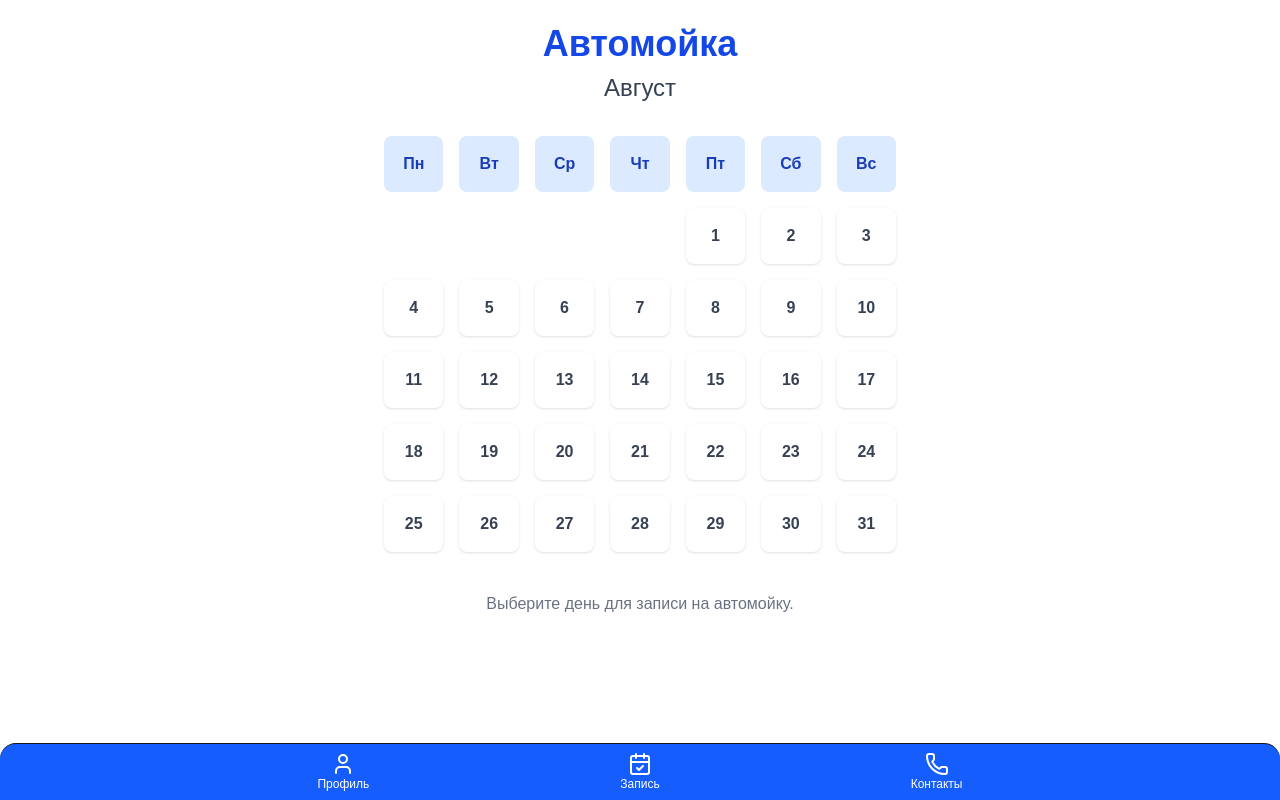
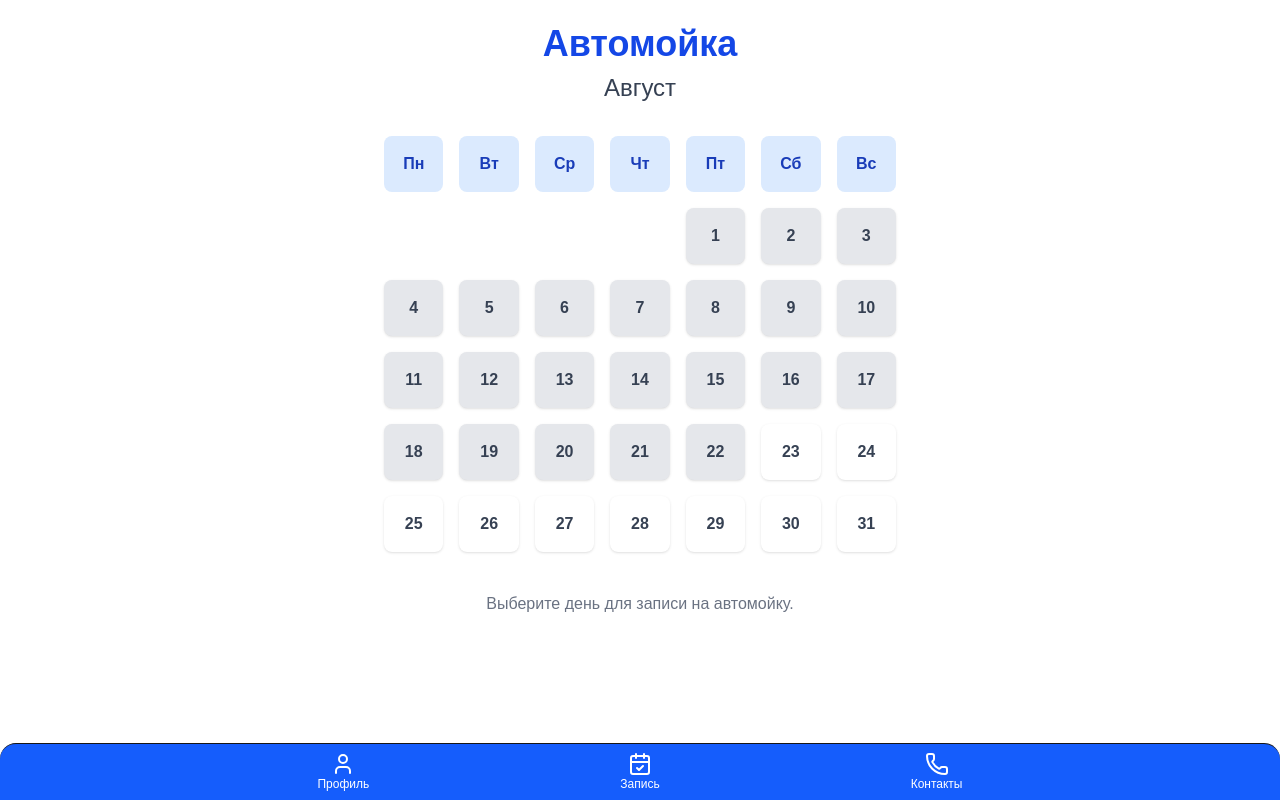
Before and after one commit to IpsRuslanTu/carwash, a Next.js app in the folder nextjs/: page / in a window 1280 px wide. Built offline with nearby package versions, Linux system fonts and the light colour scheme.

Commit message:
block past days

```diff
--- a/nextjs/package.json
+++ b/nextjs/package.json
@@ -9,6 +9,7 @@
     "lint": "eslint"
   },
   "dependencies": {
+    "clsx": "^2.1.1",
     "lucide-react": "^0.541.0",
     "next": "15.5.0",
     "react": "19.1.0",
--- a/nextjs/src/webpages/homePage/HomePage.tsx
+++ b/nextjs/src/webpages/homePage/HomePage.tsx
@@ -24,7 +24,7 @@ export default function HomePage() {
         ))}
         {days.map((day, idx) =>
           day
-            ? <CalendarButton key={idx} day={day} month={month} year={year} />
+            ? <CalendarButton key={idx} day={day} month={month} year={year} isActive={day >= today.getDate()} />
             : <div key={idx}></div>
         )}
       </div>
--- a/nextjs/src/webpages/homePage/components/CalendarButton.tsx
+++ b/nextjs/src/webpages/homePage/components/CalendarButton.tsx
@@ -1,14 +1,16 @@
 "use client";
 import { useRouter } from "next/navigation";
+import clsx from "clsx";
 
 interface CalendarButtonProps {
   day: number;
   month: number;
   year: number;
+  isActive: boolean;
 }
 
 export const CalendarButton = (props: CalendarButtonProps) => {
-  const {day, month, year} = props
+  const {day, month, year, isActive} = props
 
   const router = useRouter();
 
@@ -18,8 +20,14 @@ export const CalendarButton = (props: CalendarButtonProps) => {
 
   return (
     <button
-      onClick={handleClick}
-      className="bg-white shadow rounded-lg p-2 sm:p-4 text-center hover:bg-blue-50 transition-colors"
+      onClick={isActive ? handleClick : undefined}
+      className={clsx(
+        "shadow rounded-lg p-2 sm:p-4 text-center transition-colors",
+        {
+          "bg-gray-200 text-gray-400 cursor-not-allowed": !isActive,
+          "bg-white hover:bg-blue-50 text-gray-700": isActive
+        }
+      )}
     >
       <span className="font-semibold text-gray-700">{day}</span>
     </button>
```
Also changed, not shown: 1 other file (tests, documents, lock files or other folders).
